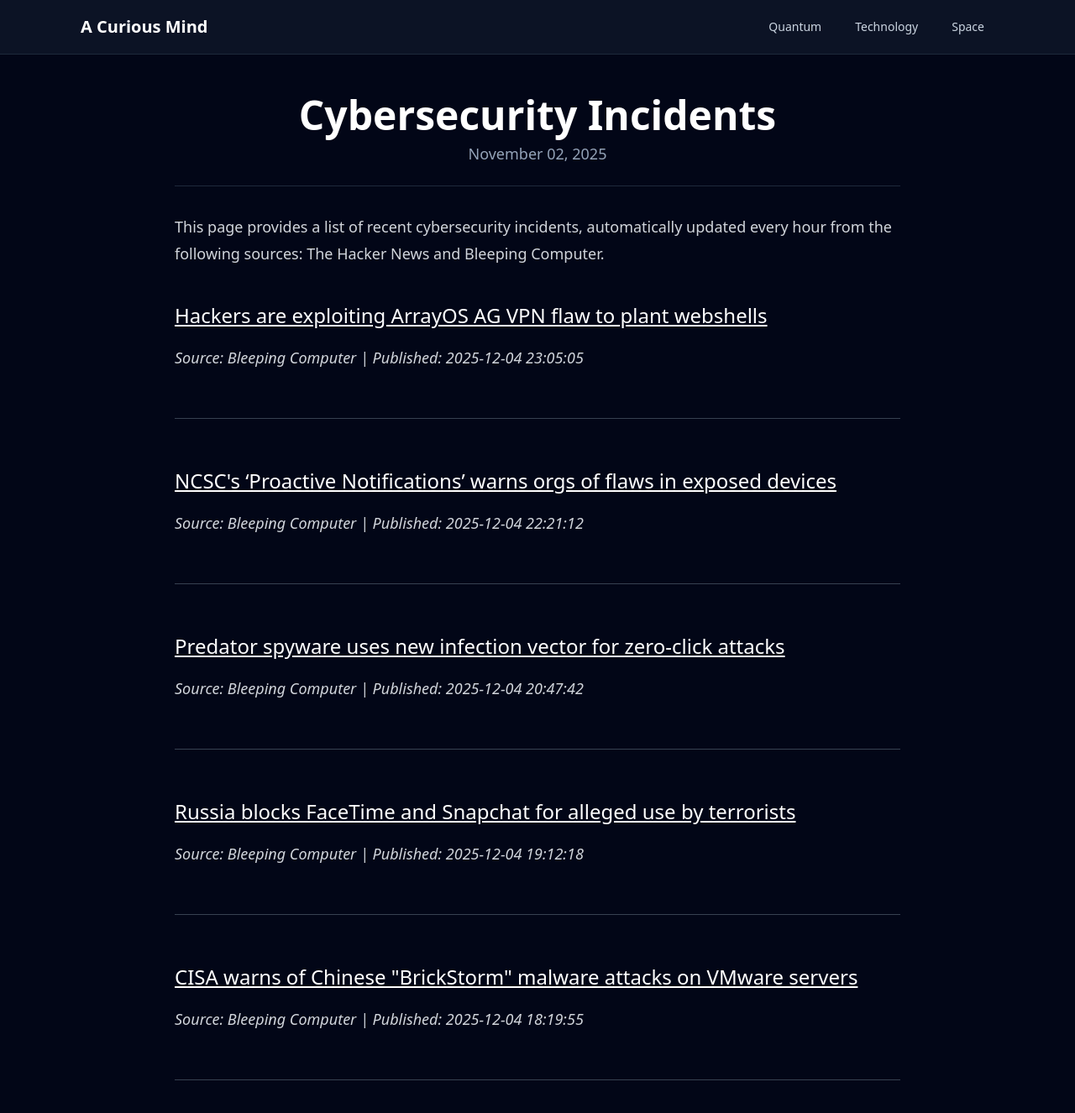
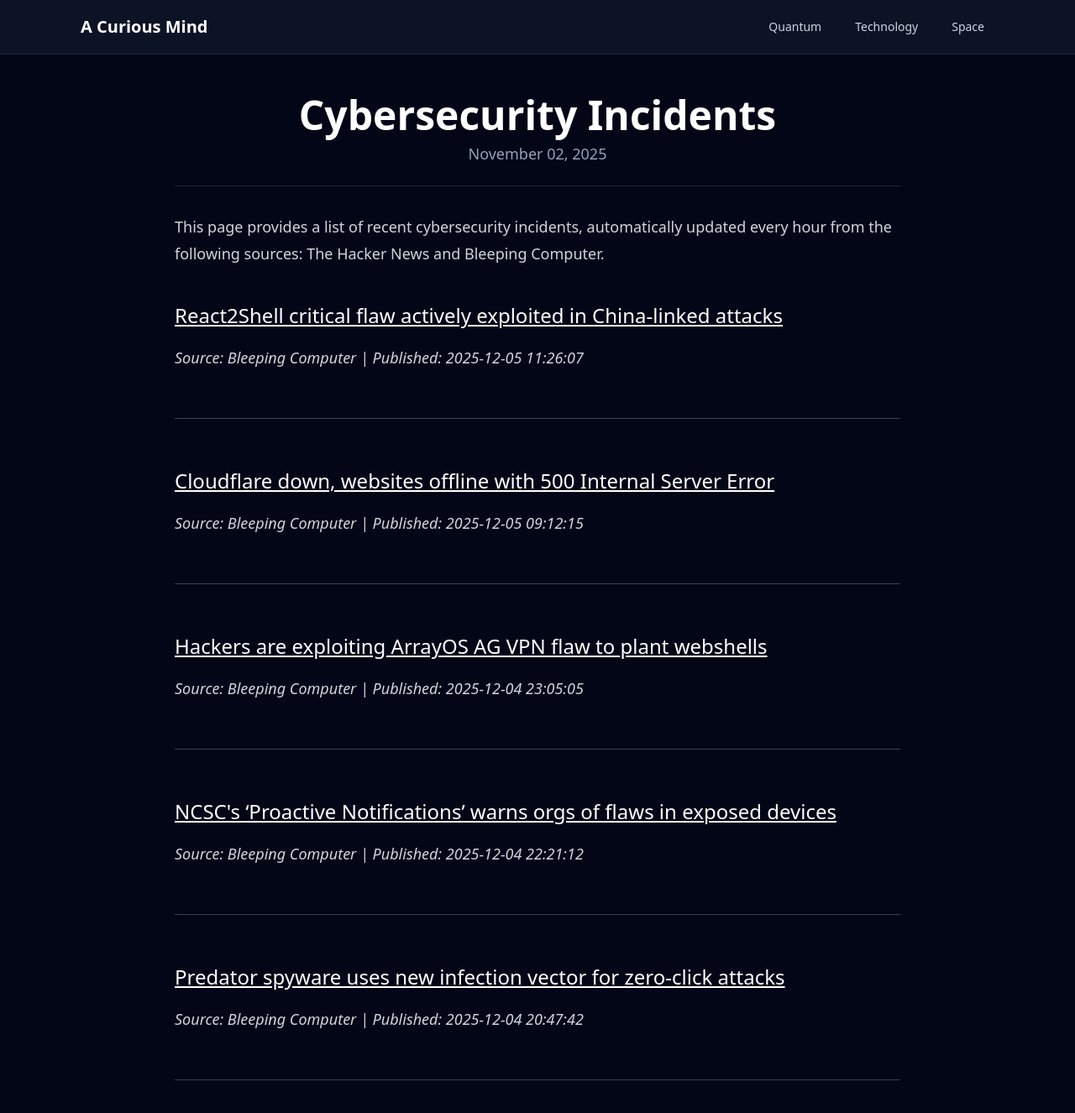
Before and after one commit to onehl7/onehl7.github.io, a Jekyll site: the page built from _posts/2025-11-02-cybersecurity-incidents.md, in a window 1280 px wide and 1400 px high. Shown: the top 1326 px of the window at 84% size. Built offline with Jekyll 4.4.1, drawn with Linux system fonts in a browser that asks for light colours; nearby versions of some CDN libraries.

Commit message:
Update news data

```diff
--- a/_data/news.json
+++ b/_data/news.json
@@ -1,4 +1,16 @@
 [
+  {
+    "source": "Bleeping Computer",
+    "title": "React2Shell critical flaw actively exploited in China-linked attacks",
+    "link": "https://www.bleepingcomputer.com/news/security/react2shell-critical-flaw-actively-exploited-in-china-linked-attacks/",
+    "published": "2025-12-05 11:26:07"
+  },
+  {
+    "source": "Bleeping Computer",
+    "title": "Cloudflare down, websites offline with 500 Internal Server Error",
+    "link": "https://www.bleepingcomputer.com/news/technology/cloudflare-down-websites-offline-with-500-internal-server-error/",
+    "published": "2025-12-05 09:12:15"
+  },
   {
     "source": "Bleeping Computer",
     "title": "Hackers are exploiting ArrayOS AG VPN flaw to plant webshells",
@@ -16,17 +28,5 @@
     "title": "Predator spyware uses new infection vector for zero-click attacks",
     "link": "https://www.bleepingcomputer.com/news/security/predator-spyware-uses-new-infection-vector-for-zero-click-attacks/",
     "published": "2025-12-04 20:47:42"
-  },
-  {
-    "source": "Bleeping Computer",
-    "title": "Russia blocks FaceTime and Snapchat for alleged use by terrorists",
-    "link": "https://www.bleepingcomputer.com/news/security/russia-blocks-facetime-and-snapchat-over-use-in-terrorist-attacks/",
-    "published": "2025-12-04 19:12:18"
-  },
-  {
-    "source": "Bleeping Computer",
-    "title": "CISA warns of Chinese \"BrickStorm\" malware attacks on VMware servers",
-    "link": "https://www.bleepingcomputer.com/news/security/cisa-warns-of-chinese-brickstorm-malware-attacks-on-vmware-servers/",
-    "published": "2025-12-04 18:19:55"
   }
 ]
```
